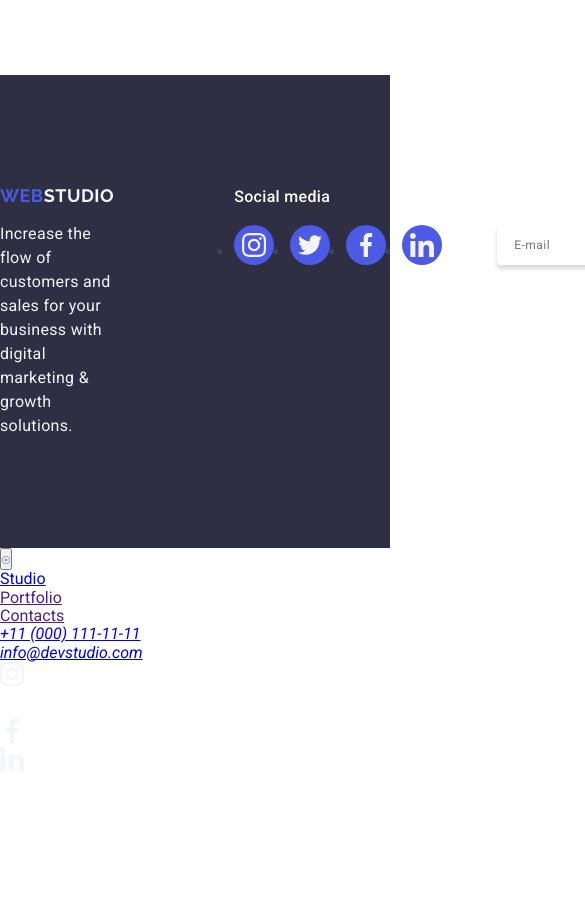
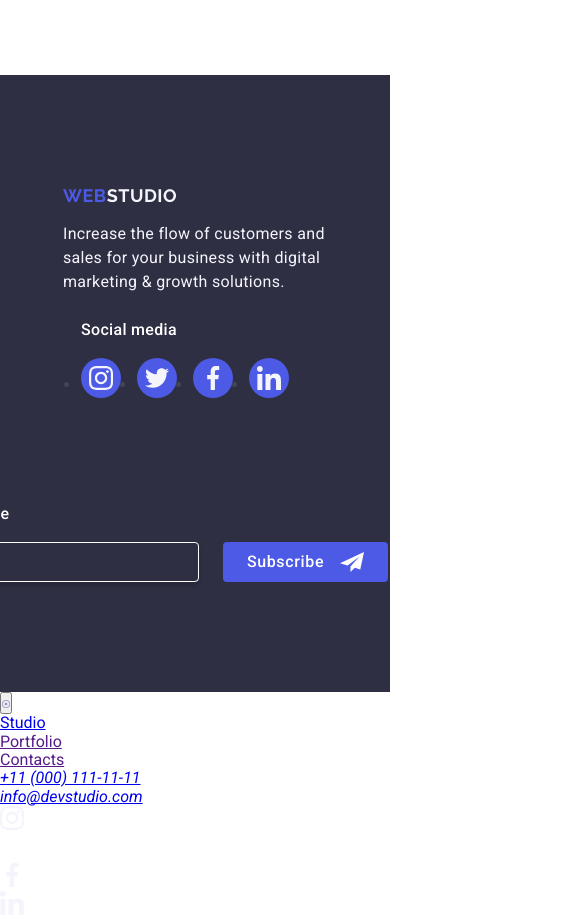
Before and after one commit to pinarunlu/goit-markup-hw-06, a plain HTML site: page index.html in a window 390 px wide. Shown: the part 6805-7725 px from the top of the page, 585 px wide, since content can reach past the window. Before the commit the page ends 7581 px from the top, so only its background shows below. Drawn offline with nearby package versions, Linux system fonts and the light colour scheme.

Commit message:
footer ok

```diff
--- a/home/tablet.css
+++ b/home/tablet.css
@@ -92,6 +92,7 @@ width: 100%;
 }
 .team-card-container{
     flex-wrap: wrap;
+    justify-content: center;
 }
 .third-section-div-container{
     width: 100%;
@@ -103,12 +104,7 @@ width: 100%;
     height: 428px;
 
 }
-.team-card:first-child{
-    margin-left: 108px;
-}
-.team-card:nth-child(3){
-    margin-left: 108px;
-}
+
 .team-header{
     margin-top: 50px;
     margin-bottom: 50px;
@@ -135,6 +131,30 @@ width: 100%;
 }
 /* FOOTER */
 
+.footer{
+    width: 100%;
+}
+.footer-container-for-all{
+    width: 100%;
+    margin: 0 auto;
+    flex-wrap: wrap;
+    justify-content: center;
+    gap: 24px;
+}
+.footer-form-container{
+    margin-left: 140px;
+    margin-right: 207px;
+    margin-top: 80px;
+}
+
+.footer-main-container{
+
+    margin-right: 0;
+
+}
+
+
+
 
 
 
```
Also changed, not shown: index.html (+2 -0 lines).
